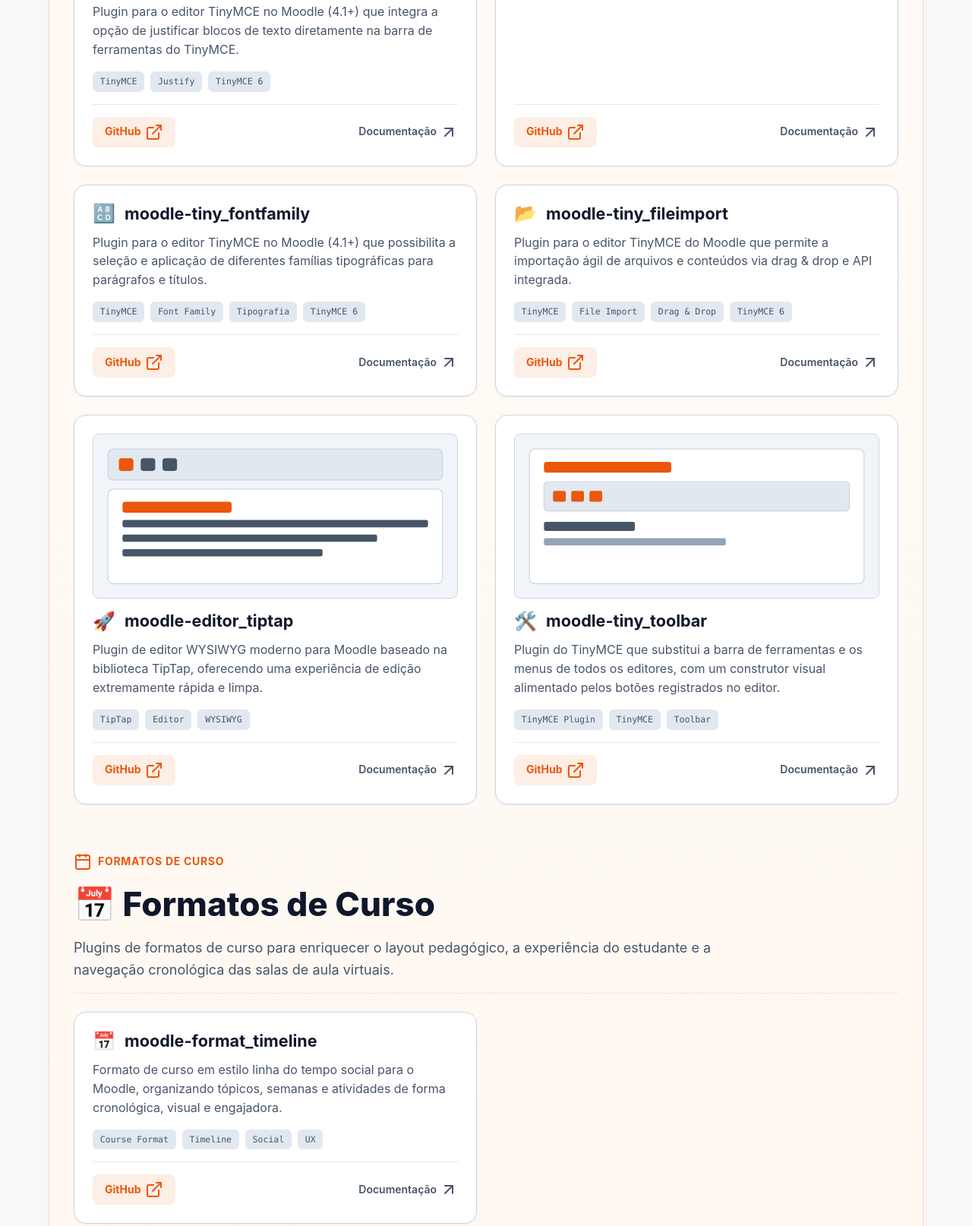
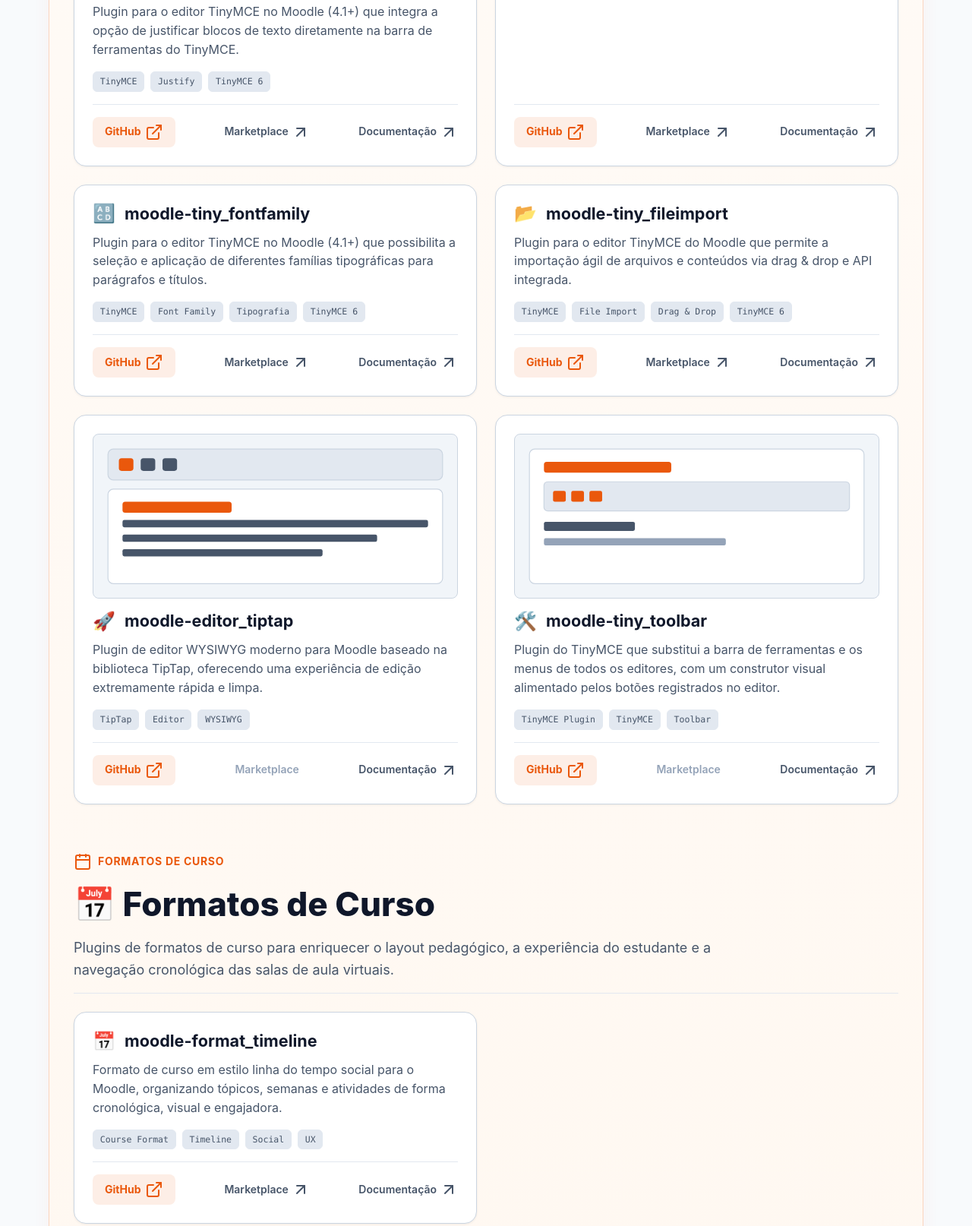
Before and after one commit to moodle-by-kelsoncm/moodle-by-kelsoncm.github.io, a plain HTML site: page pt-br/index.html in a window 1280 px wide. Shown: the part 1499-3113 px from the top of the page at 76% size. Drawn offline with nearby package versions, Linux system fonts and the light colour scheme; a web font is replaced by a local one.

Commit message:
docs(portal): [UPD] Padroniza os links dos cards de plugins em GitHub, Marketplace e Documentação
Motivo: os cards de plugins Moodle mostravam só GitHub e Documentação, e o do tool_certificate apontava "Documentação" para o diretório de plugins do Moodle. Mesmo padrão adotado no portal moodle-observability.

Impacto: os 13 cards de plugins (en e pt-br) mostram GitHub, Marketplace e Documentação, nessa ordem. O Marketplace aponta para moodle.org/plugins/<componente> quando o componente está no diretório (consultado via API oficial download.moodle.org/api/1.3/pluglist.php): tiny_justify, tiny_fontsize, tiny_fontfamily, tiny_fileimport, format_timeline, mod_offlinequiz e tool_certificate. Os demais exibem "Marketplace" inativo, visível, com dica. Os cards de outros repositórios (não plugins) não mudam.

Arquivos/Mudanças realizadas:
- en/index.html, pt-br/index.html: três links por card de plugin; documentação do tool_certificate passa a ser o README do fork
- css/style.css: .docs-link.is-disabled e quebra de linha no rodapé do card

Closes #17

Co-Authored-By: Claude Opus 5.5 <noreply@anthropic.com>

```diff
--- a/css/style.css
+++ b/css/style.css
@@ -483,6 +483,7 @@ header {
   display: flex;
   align-items: center;
   justify-content: space-between;
+  flex-wrap: wrap;
   gap: var(--space-3);
   margin-top: auto;
 }
@@ -519,6 +520,16 @@ header {
 .docs-link:hover {
   color: var(--color-text);
   text-decoration: underline;
+}
+
+.docs-link.is-disabled {
+  color: var(--color-text-faint);
+  cursor: not-allowed;
+}
+
+.docs-link.is-disabled:hover {
+  color: var(--color-text-faint);
+  text-decoration: none;
 }
 
 /* FOOTER */
--- a/pt-br/index.html
+++ b/pt-br/index.html
@@ -170,6 +170,9 @@
               <a href="https://github.com/moodle-by-kelsoncm/moodle-tiny_justify" target="_blank" rel="noopener" class="repo-link">
                 GitHub <i data-lucide="external-link"></i>
               </a>
+              <a href="https://moodle.org/plugins/tiny_justify" target="_blank" rel="noopener" class="docs-link">
+                Marketplace <i data-lucide="arrow-up-right"></i>
+              </a>
               <a href="https://moodle-by-kelsoncm.github.io/moodle-tiny_justify/" target="_blank" rel="noopener" class="docs-link">
                 Documentação <i data-lucide="arrow-up-right"></i>
               </a>
@@ -198,6 +201,9 @@
             <div class="card-bottom">
               <a href="https://github.com/moodle-by-kelsoncm/moodle-tiny_fontsize" target="_blank" rel="noopener" class="repo-link">
                 GitHub <i data-lucide="external-link"></i>
+              </a>
+              <a href="https://moodle.org/plugins/tiny_fontsize" target="_blank" rel="noopener" class="docs-link">
+                Marketplace <i data-lucide="arrow-up-right"></i>
               </a>
               <a href="https://moodle-by-kelsoncm.github.io/moodle-tiny_fontsize/" target="_blank" rel="noopener" class="docs-link">
                 Documentação <i data-lucide="arrow-up-right"></i>
@@ -228,6 +234,9 @@
               <a href="https://github.com/moodle-by-kelsoncm/moodle-tiny_fontfamily" target="_blank" rel="noopener" class="repo-link">
                 GitHub <i data-lucide="external-link"></i>
               </a>
+              <a href="https://moodle.org/plugins/tiny_fontfamily" target="_blank" rel="noopener" class="docs-link">
+                Marketplace <i data-lucide="arrow-up-right"></i>
+              </a>
               <a href="https://moodle-by-kelsoncm.github.io/moodle-tiny_fontfamily/" target="_blank" rel="noopener" class="docs-link">
                 Documentação <i data-lucide="arrow-up-right"></i>
               </a>
@@ -256,6 +265,9 @@
             <div class="card-bottom">
               <a href="https://github.com/moodle-by-kelsoncm/moodle-tiny_fileimport" target="_blank" rel="noopener" class="repo-link">
                 GitHub <i data-lucide="external-link"></i>
+              </a>
+              <a href="https://moodle.org/plugins/tiny_fileimport" target="_blank" rel="noopener" class="docs-link">
+                Marketplace <i data-lucide="arrow-up-right"></i>
               </a>
               <a href="https://moodle-by-kelsoncm.github.io/moodle-tiny_fileimport/" target="_blank" rel="noopener" class="docs-link">
                 Documentação <i data-lucide="arrow-up-right"></i>
@@ -299,6 +311,9 @@
               <a href="https://github.com/moodle-by-kelsoncm/moodle-editor_tiptap" target="_blank" rel="noopener" class="repo-link">
                 GitHub <i data-lucide="external-link"></i>
               </a>
+              <span class="docs-link is-disabled" aria-disabled="true" title="Ainda não publicado no diretório de plugins do Moodle">
+                Marketplace
+              </span>
               <a href="https://moodle-by-kelsoncm.github.io/moodle-editor_tiptap/" target="_blank" rel="noopener" class="docs-link">
                 Documentação <i data-lucide="arrow-up-right"></i>
               </a>
@@ -340,6 +355,9 @@
               <a href="https://github.com/moodle-by-kelsoncm/moodle-tiny_toolbar" target="_blank" rel="noopener" class="repo-link">
                 GitHub <i data-lucide="external-link"></i>
               </a>
+              <span class="docs-link is-disabled" aria-disabled="true" title="Ainda não publicado no diretório de plugins do Moodle">
+                Marketplace
+              </span>
               <a href="https://moodle-by-kelsoncm.github.io/moodle-tiny_toolbar/" target="_blank" rel="noopener" class="docs-link">
                 Documentação <i data-lucide="arrow-up-right"></i>
               </a>
@@ -381,6 +399,9 @@
             <div class="card-bottom">
               <a href="https://github.com/moodle-by-kelsoncm/moodle-format_timeline" target="_blank" rel="noopener" class="repo-link">
                 GitHub <i data-lucide="external-link"></i>
+              </a>
+              <a href="https://moodle.org/plugins/format_timeline" target="_blank" rel="noopener" class="docs-link">
+                Marketplace <i data-lucide="arrow-up-right"></i>
               </a>
               <a href="https://moodle-by-kelsoncm.github.io/moodle-format_timeline/" target="_blank" rel="noopener" class="docs-link">
                 Documentação <i data-lucide="arrow-up-right"></i>
@@ -436,6 +457,9 @@
               <a href="https://github.com/moodle-by-kelsoncm/moodle-mod_imagemap" target="_blank" rel="noopener" class="repo-link">
                 GitHub <i data-lucide="external-link"></i>
               </a>
+              <span class="docs-link is-disabled" aria-disabled="true" title="Ainda não publicado no diretório de plugins do Moodle">
+                Marketplace
+              </span>
               <a href="https://moodle-by-kelsoncm.github.io/moodle-mod_imagemap/" target="_blank" rel="noopener" class="docs-link">
                 Documentação <i data-lucide="arrow-up-right"></i>
               </a>
@@ -463,6 +487,9 @@
             <div class="card-bottom">
               <a href="https://github.com/moodle-by-kelsoncm/moodle-mod_offlinequiz" target="_blank" rel="noopener" class="repo-link">
                 GitHub <i data-lucide="external-link"></i>
+              </a>
+              <a href="https://moodle.org/plugins/mod_offlinequiz" target="_blank" rel="noopener" class="docs-link">
+                Marketplace <i data-lucide="arrow-up-right"></i>
               </a>
               <a href="https://academic-moodle-cooperation.org/mod_offlinequiz/" target="_blank" rel="noopener" class="docs-link">
                 Documentação <i data-lucide="arrow-up-right"></i>
@@ -504,6 +531,9 @@
               <a href="https://github.com/moodle-by-kelsoncm/moodle-enrol_conditional" target="_blank" rel="noopener" class="repo-link">
                 GitHub <i data-lucide="external-link"></i>
               </a>
+              <span class="docs-link is-disabled" aria-disabled="true" title="Ainda não publicado no diretório de plugins do Moodle">
+                Marketplace
+              </span>
               <a href="https://moodle-by-kelsoncm.github.io/moodle-enrol_conditional/" target="_blank" rel="noopener" class="docs-link">
                 Documentação <i data-lucide="arrow-up-right"></i>
               </a>
@@ -533,6 +563,9 @@
               <a href="https://github.com/moodle-by-kelsoncm/moodle-local_enrolconditions" target="_blank" rel="noopener" class="repo-link">
                 GitHub <i data-lucide="external-link"></i>
               </a>
+              <span class="docs-link is-disabled" aria-disabled="true" title="Ainda não publicado no diretório de plugins do Moodle">
+                Marketplace
+              </span>
               <a href="https://moodle-by-kelsoncm.github.io/moodle-local_enrolconditions/" target="_blank" rel="noopener" class="docs-link">
                 Documentação <i data-lucide="arrow-up-right"></i>
               </a>
@@ -575,6 +608,9 @@
               <a href="https://github.com/moodle-by-kelsoncm/moodle-tool_participantscustomfilter" target="_blank" rel="noopener" class="repo-link">
                 GitHub <i data-lucide="external-link"></i>
               </a>
+              <span class="docs-link is-disabled" aria-disabled="true" title="Ainda não publicado no diretório de plugins do Moodle">
+                Marketplace
+              </span>
               <a href="https://moodle-by-kelsoncm.github.io/moodle-tool_participantscustomfilter/" target="_blank" rel="noopener" class="docs-link">
                 Documentação <i data-lucide="arrow-up-right"></i>
               </a>
@@ -604,6 +640,9 @@
                 GitHub <i data-lucide="external-link"></i>
               </a>
               <a href="https://moodle.org/plugins/tool_certificate" target="_blank" rel="noopener" class="docs-link">
+                Marketplace <i data-lucide="arrow-up-right"></i>
+              </a>
+              <a href="https://github.com/moodle-by-kelsoncm/moodle-tool_certificate#readme" target="_blank" rel="noopener" class="docs-link">
                 Documentação <i data-lucide="arrow-up-right"></i>
               </a>
             </div>
```
Also changed, not shown: en/index.html (+39 -0 lines).
